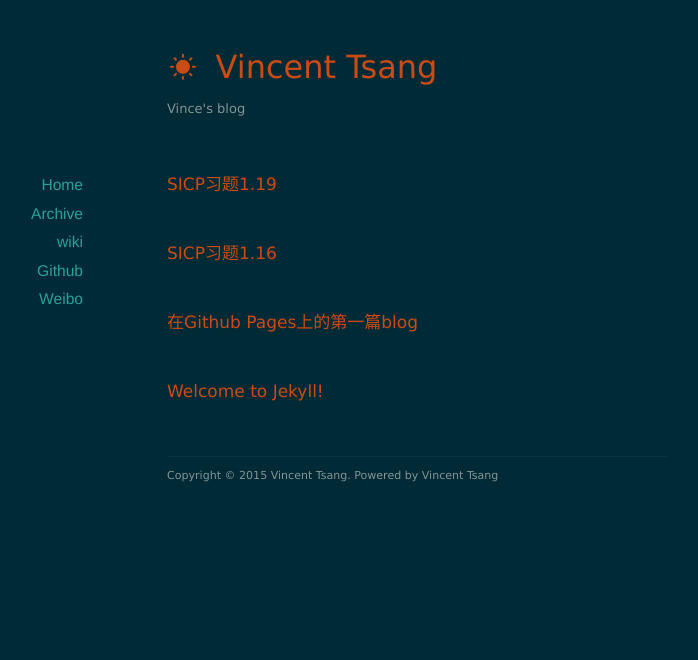
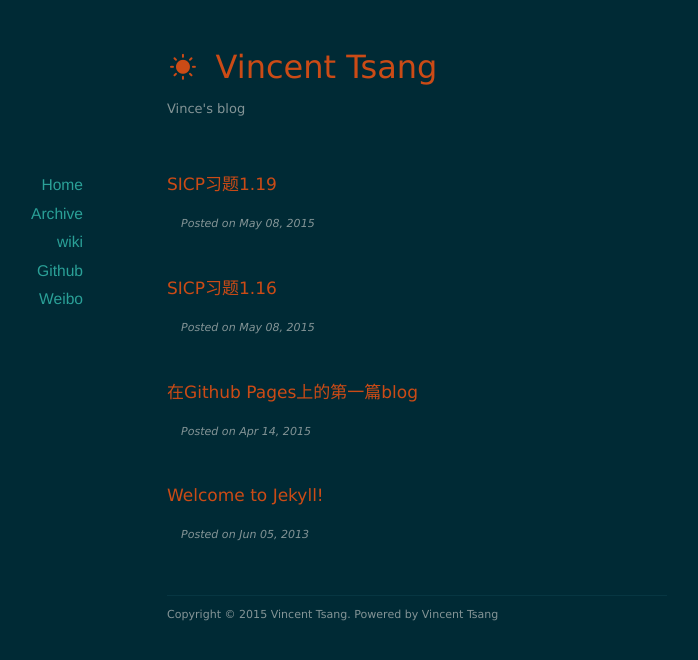
Before and after one commit to vinceTsang/vincetsang.github.io, a Jekyll site: the page built from archives/index.html, in a window 1280 px wide. Shown: the top 660 px of the page, without its empty margins (223-921 px from the left). Built offline with Jekyll 4.4.1, drawn with Linux system fonts in a browser that asks for light colours; nearby versions of some CDN libraries.

Commit message:
add post time

```diff
--- a/archives/index.html
+++ b/archives/index.html
@@ -19,6 +19,8 @@
 			{% else %}
 				<h1><a href="{{ post.url }}">{{ post.title }}</a></h1>
 			{% endif %}
+
+			<p class="meta">&nbsp;&nbsp;&nbsp;&nbsp;Posted on <span class="postdate">{{ post.date | date: "%b %d, %Y" }}</span></p>
 		</article>
 	{% endif %}
 	{% endfor %}
```
